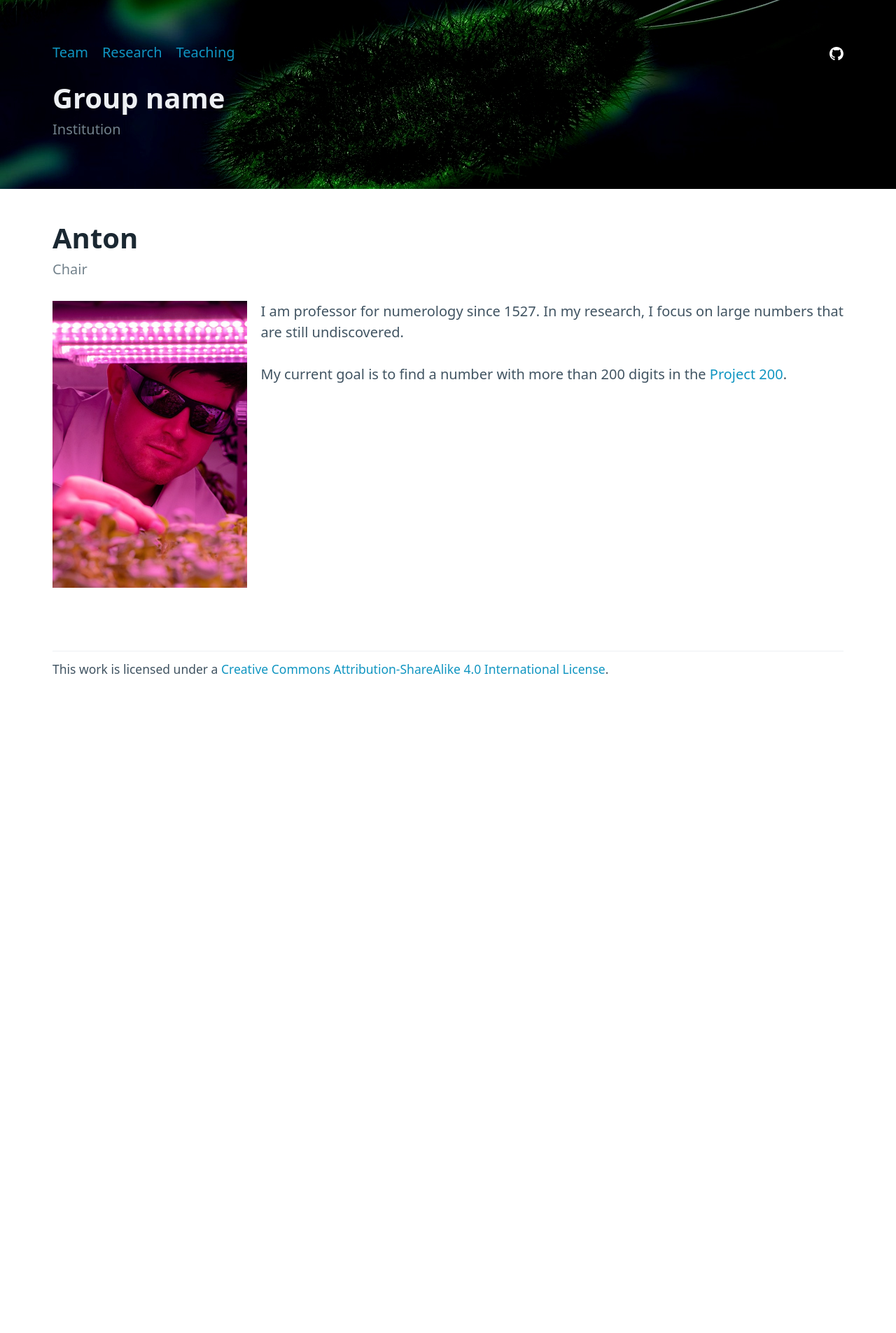
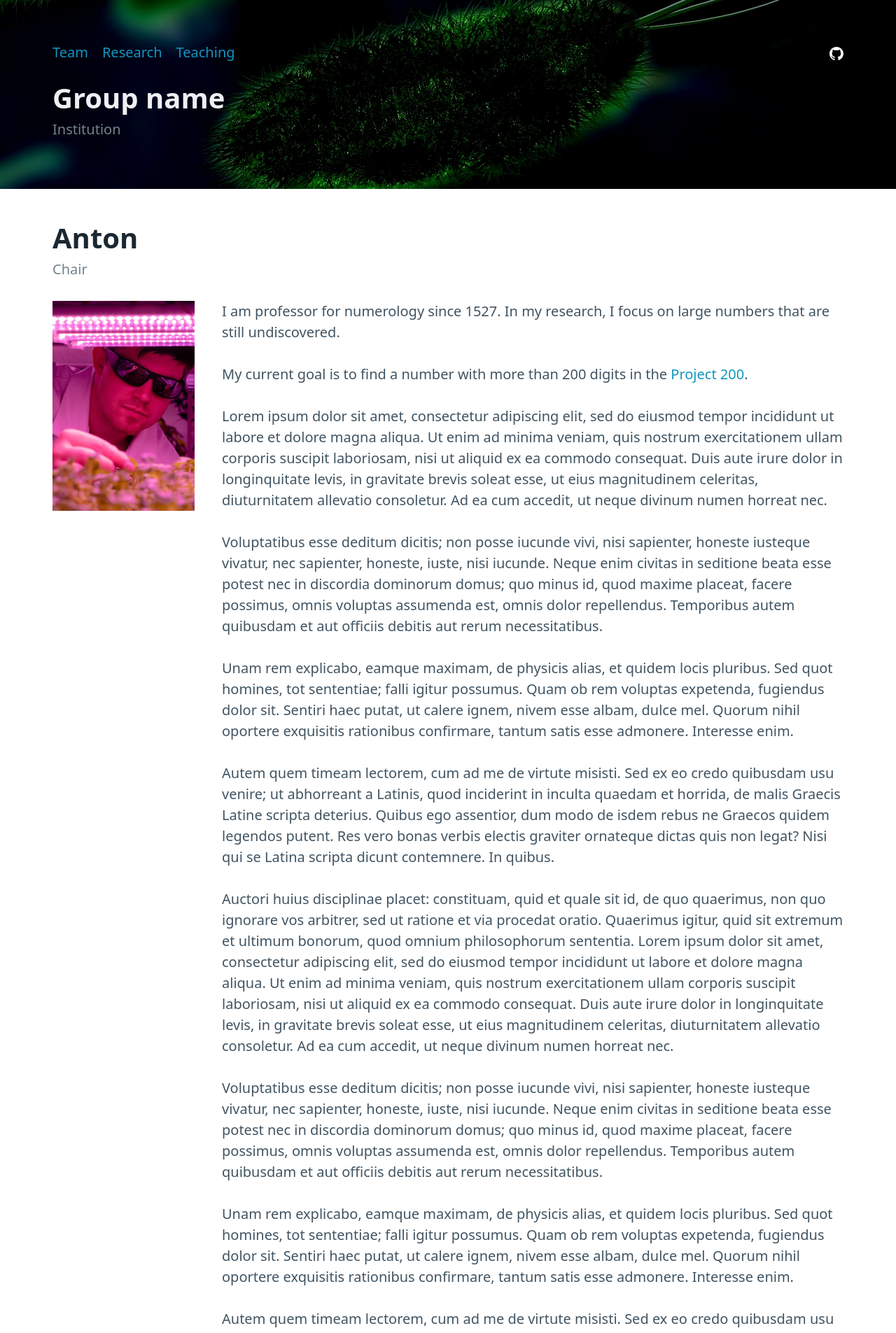
Before and after one commit to andreasKroepelin/ghpages-test, a Jekyll site: the page built from _team/anton.md, in a window 1280 px wide. Shown: the top 1905 px of the page at 70% size. Built offline with Jekyll 4.4.1, drawn with Linux system fonts in a browser that asks for light colours; before the commit the page ends 1011 px from its top, so only the background shows below that; some of the changed text lies outside the part shown.

Commit message:
Fix layout

```diff
--- a/_layouts/member.html
+++ b/_layouts/member.html
@@ -9,7 +9,7 @@ layout: default
 </hgroup>
 
 <div class="member-about">
-<img src="{{ page.imgpath }}"></img>
+<img src="{{ page.imgpath }}" class="member-img"></img>
 <section>
   {{ content }}
 </section>
--- a/_team/anton.md
+++ b/_team/anton.md
@@ -11,3 +11,31 @@ In my research, I focus on large numbers that are still undiscovered.
 
 My current goal is to find a number with more than 200 digits in the
 [Project 200](/ghpages-test/projects/project-200.html).
+
+Lorem ipsum dolor sit amet, consectetur adipiscing elit, sed do eiusmod tempor incididunt ut labore et dolore magna aliqua. Ut enim ad minima veniam, quis nostrum exercitationem ullam corporis suscipit laboriosam, nisi ut aliquid ex ea commodo consequat. Duis aute irure dolor in longinquitate levis, in gravitate brevis soleat esse, ut eius magnitudinem celeritas, diuturnitatem allevatio consoletur. Ad ea cum accedit, ut neque divinum numen horreat nec.
+
+Voluptatibus esse deditum dicitis; non posse iucunde vivi, nisi sapienter, honeste iusteque vivatur, nec sapienter, honeste, iuste, nisi iucunde. Neque enim civitas in seditione beata esse potest nec in discordia dominorum domus; quo minus id, quod maxime placeat, facere possimus, omnis voluptas assumenda est, omnis dolor repellendus. Temporibus autem quibusdam et aut officiis debitis aut rerum necessitatibus.
+
+Unam rem explicabo, eamque maximam, de physicis alias, et quidem locis pluribus. Sed quot homines, tot sententiae; falli igitur possumus. Quam ob rem voluptas expetenda, fugiendus dolor sit. Sentiri haec putat, ut calere ignem, nivem esse albam, dulce mel. Quorum nihil oportere exquisitis rationibus confirmare, tantum satis esse admonere. Interesse enim.
+
+Autem quem timeam lectorem, cum ad me de virtute misisti. Sed ex eo credo quibusdam usu venire; ut abhorreant a Latinis, quod inciderint in inculta quaedam et horrida, de malis Graecis Latine scripta deterius. Quibus ego assentior, dum modo de isdem rebus ne Graecos quidem legendos putent. Res vero bonas verbis electis graviter ornateque dictas quis non legat? Nisi qui se Latina scripta dicunt contemnere. In quibus.
+
+Auctori huius disciplinae placet: constituam, quid et quale sit id, de quo quaerimus, non quo ignorare vos arbitrer, sed ut ratione et via procedat oratio. Quaerimus igitur, quid sit extremum et ultimum bonorum, quod omnium philosophorum sententia.
+Lorem ipsum dolor sit amet, consectetur adipiscing elit, sed do eiusmod tempor incididunt ut labore et dolore magna aliqua. Ut enim ad minima veniam, quis nostrum exercitationem ullam corporis suscipit laboriosam, nisi ut aliquid ex ea commodo consequat. Duis aute irure dolor in longinquitate levis, in gravitate brevis soleat esse, ut eius magnitudinem celeritas, diuturnitatem allevatio consoletur. Ad ea cum accedit, ut neque divinum numen horreat nec.
+
+Voluptatibus esse deditum dicitis; non posse iucunde vivi, nisi sapienter, honeste iusteque vivatur, nec sapienter, honeste, iuste, nisi iucunde. Neque enim civitas in seditione beata esse potest nec in discordia dominorum domus; quo minus id, quod maxime placeat, facere possimus, omnis voluptas assumenda est, omnis dolor repellendus. Temporibus autem quibusdam et aut officiis debitis aut rerum necessitatibus.
+
+Unam rem explicabo, eamque maximam, de physicis alias, et quidem locis pluribus. Sed quot homines, tot sententiae; falli igitur possumus. Quam ob rem voluptas expetenda, fugiendus dolor sit. Sentiri haec putat, ut calere ignem, nivem esse albam, dulce mel. Quorum nihil oportere exquisitis rationibus confirmare, tantum satis esse admonere. Interesse enim.
+
+Autem quem timeam lectorem, cum ad me de virtute misisti. Sed ex eo credo quibusdam usu venire; ut abhorreant a Latinis, quod inciderint in inculta quaedam et horrida, de malis Graecis Latine scripta deterius. Quibus ego assentior, dum modo de isdem rebus ne Graecos quidem legendos putent. Res vero bonas verbis electis graviter ornateque dictas quis non legat? Nisi qui se Latina scripta dicunt contemnere. In quibus.
+
+Auctori huius disciplinae placet: constituam, quid et quale sit id, de quo quaerimus, non quo ignorare vos arbitrer, sed ut ratione et via procedat oratio. Quaerimus igitur, quid sit extremum et ultimum bonorum, quod omnium philosophorum sententia.
+Lorem ipsum dolor sit amet, consectetur adipiscing elit, sed do eiusmod tempor incididunt ut labore et dolore magna aliqua. Ut enim ad minima veniam, quis nostrum exercitationem ullam corporis suscipit laboriosam, nisi ut aliquid ex ea commodo consequat. Duis aute irure dolor in longinquitate levis, in gravitate brevis soleat esse, ut eius magnitudinem celeritas, diuturnitatem allevatio consoletur. Ad ea cum accedit, ut neque divinum numen horreat nec.
+
+Voluptatibus esse deditum dicitis; non posse iucunde vivi, nisi sapienter, honeste iusteque vivatur, nec sapienter, honeste, iuste, nisi iucunde. Neque enim civitas in seditione beata esse potest nec in discordia dominorum domus; quo minus id, quod maxime placeat, facere possimus, omnis voluptas assumenda est, omnis dolor repellendus. Temporibus autem quibusdam et aut officiis debitis aut rerum necessitatibus.
+
+Unam rem explicabo, eamque maximam, de physicis alias, et quidem locis pluribus. Sed quot homines, tot sententiae; falli igitur possumus. Quam ob rem voluptas expetenda, fugiendus dolor sit. Sentiri haec putat, ut calere ignem, nivem esse albam, dulce mel. Quorum nihil oportere exquisitis rationibus confirmare, tantum satis esse admonere. Interesse enim.
+
+Autem quem timeam lectorem, cum ad me de virtute misisti. Sed ex eo credo quibusdam usu venire; ut abhorreant a Latinis, quod inciderint in inculta quaedam et horrida, de malis Graecis Latine scripta deterius. Quibus ego assentior, dum modo de isdem rebus ne Graecos quidem legendos putent. Res vero bonas verbis electis graviter ornateque dictas quis non legat? Nisi qui se Latina scripta dicunt contemnere. In quibus.
+
+Auctori huius disciplinae placet: constituam, quid et quale sit id, de quo quaerimus, non quo ignorare vos arbitrer, sed ut ratione et via procedat oratio. Quaerimus igitur, quid sit extremum et ultimum bonorum, quod omnium philosophorum sententia.
--- a/assets/css/style.css
+++ b/assets/css/style.css
@@ -41,14 +41,12 @@ header[data-theme="dark"] {
 @media only screen and (min-width: 30em) {
   .member-about {
     display: grid;
-    grid-template-columns: 1fr 3fr;
+    grid-template-columns: 1fr 4fr;
     grid-column-gap: 1em;
   }
 }
 
-@media only screen and (max-width: 29em) {
-  .member-about {
-    display: flex;
-    flex-direction: column;
-  }
+img.member-img {
+  max-height: 15em;
+  margin-bottom: 1em;
 }
```
